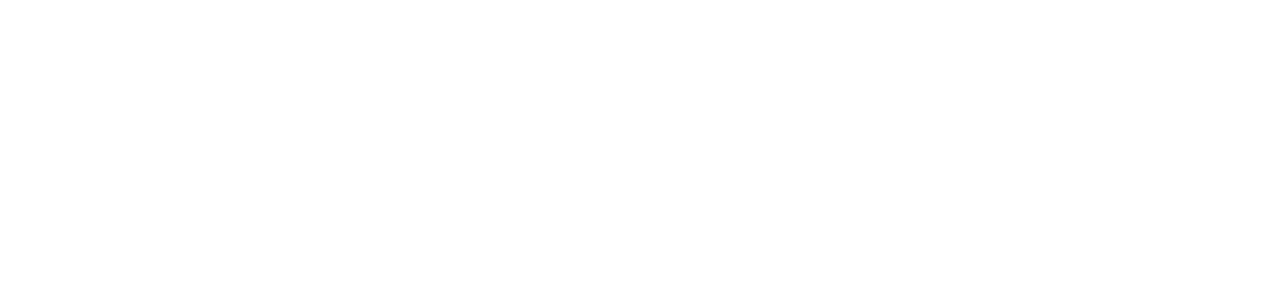
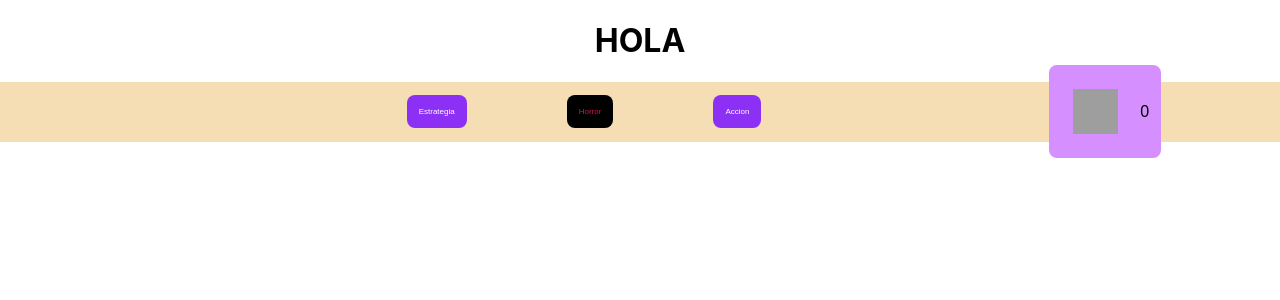
Before and after one commit to Alejandrosch2/coder-react-3, a React (Create React App) app: page / in a window 1280 px wide. Shown: the top 300 px of the page. Built offline with nearby package versions, Linux system fonts and the light colour scheme; grey boxes are pictures that could not be loaded.

Commit message:
primeros cambios

```diff
--- a/src/App.js
+++ b/src/App.js
@@ -1,10 +1,12 @@
-
 import './App.css';
+import NavBar2 from './components/NavBar2/NavBar2';
 
 function App() {
   return (
-    <div >
+    <div className="App">
+        <h1>HOLA</h1>
 
+        <NavBar2 tittle="ecomerce" color="red" />
     </div>
   );
 }
--- /dev/null
+++ b/src/components/Button/Button.css
@@ -0,0 +1,25 @@
+.myButton {
+    /* color: #8C30F5; */
+    text-decoration: none;
+    border-radius: 25;
+    margin: 0 50px;
+    /* TODO */
+    width: auto;
+    padding: 12px;
+    font-size: 8px;
+    /* background: #8C30F5; */
+    border-radius: 8px;
+    flex: none;
+    display: flex;
+    order: 1;
+    align-self: center;
+    flex-grow: 0;
+    justify-content: center;
+    align-items: center;
+    text-decoration: none;
+    color: #FFFFFF;
+    border: none;
+    border-style: none;
+    cursor: pointer;
+    outline: inherit;
+  }
--- /dev/null
+++ b/src/components/Button/Button.js
@@ -0,0 +1,10 @@
+import './Button.css'
+
+const Button = ({ backgroundColor = '#8C30F5', colorText='white', handleClick, children, ...rest}) => {
+
+    return (
+        <button className="myButton" style={{ backgroundColor, color: colorText }} onClick={handleClick}>{children}</button>
+    )
+}
+
+export default Button
--- /dev/null
+++ b/src/components/CartWidget/CartWidget.css
@@ -0,0 +1,28 @@
+.CartWidget {
+    width: auto;
+    padding: 12px;
+    font-size: 8px;
+    background: #d68fff;
+    border-radius: 8px;
+    flex: none;
+    display: flex;
+    order: 1;
+    align-self: center;
+    flex-grow: 0;
+    justify-content: center;
+    align-items: center;
+    text-decoration: none;
+    border: none;
+    border-style: none;
+    cursor: pointer;
+    outline: inherit;
+    font-size: medium;
+}
+
+.CartImg {
+    margin-right: 10px;
+    display: flex;
+    width: 45px;
+    padding: 12px;
+    height: 45px;
+}
--- /dev/null
+++ b/src/components/CartWidget/CartWidget.js
@@ -0,0 +1,11 @@
+import './CartWidget.css'
+const CartWidget = () => {
+    return(
+        <button className="CartWidget">
+            <img src="https://i.ibb.co/F0nWfdX/carrito.webp" alt='cart' className='CartImg'/>
+            0
+        </button>
+    );
+}
+
+export default CartWidget
--- /dev/null
+++ b/src/components/NavBar2/NavBar2.css
@@ -0,0 +1,44 @@
+.NavBar {
+    display: flex;
+    background: transparent;
+    justify-content: space-around;
+    align-items: center;
+    height: 60px;
+    background: wheat;
+  }
+
+  .Categories {
+    display: flex;
+    justify-content: space-around;
+    align-items: center;
+  }
+
+  .Option {
+    /* color: #8C30F5; */
+    text-decoration: none;
+    border-radius: 25;
+    margin: 0 50px;
+    /* TODO */
+    width: auto;
+    padding: 12px;
+    font-size: 8px;
+    background: #8C30F5;
+    border-radius: 8px;
+    flex: none;
+    display: flex;
+    order: 1;
+    align-self: center;
+    flex-grow: 0;
+    justify-content: center;
+    align-items: center;
+    text-decoration: none;
+    color: #FFFFFF;
+    border: none;
+    border-style: none;
+    cursor: pointer;
+    outline: inherit;
+  }
+
+  .NavLink {
+    color :rgb(255, 0, 0)
+  }
--- /dev/null
+++ b/src/components/NavBar2/NavBar2.js
@@ -0,0 +1,41 @@
+import './NavBar2.css'
+import Button from '../Button/Button'
+import CartWidget from '../CartWidget/CartWidget'
+
+
+const NavBar2 = ({ title }) => { //{ title: 'ecommerce ', color='red'}
+  // const { title, color } = props
+  const handleEstrategia = () => {
+    console.log('Estrategia')
+  }
+
+  const handleHorror = () => {
+    console.log('Horror')
+  }
+
+  const handleAccion = () => {
+    console.log('Accion')
+  }
+
+  return (
+      <nav className="NavBar" >
+        <div>
+            <h3>{title}</h3>
+        </div>
+        <div className="Categories">
+          <Button handleClick={handleEstrategia}>
+            Estrategia
+          </Button>
+          <Button handleClick={handleHorror} backgroundColor='black' colorText='crimson' >
+            Horror
+          </Button>
+          <Button handleClick={handleAccion}>
+            Accion
+          </Button>
+        </div>
+        <CartWidget/>
+      </nav>
+  )
+}
+
+export default NavBar2
```
